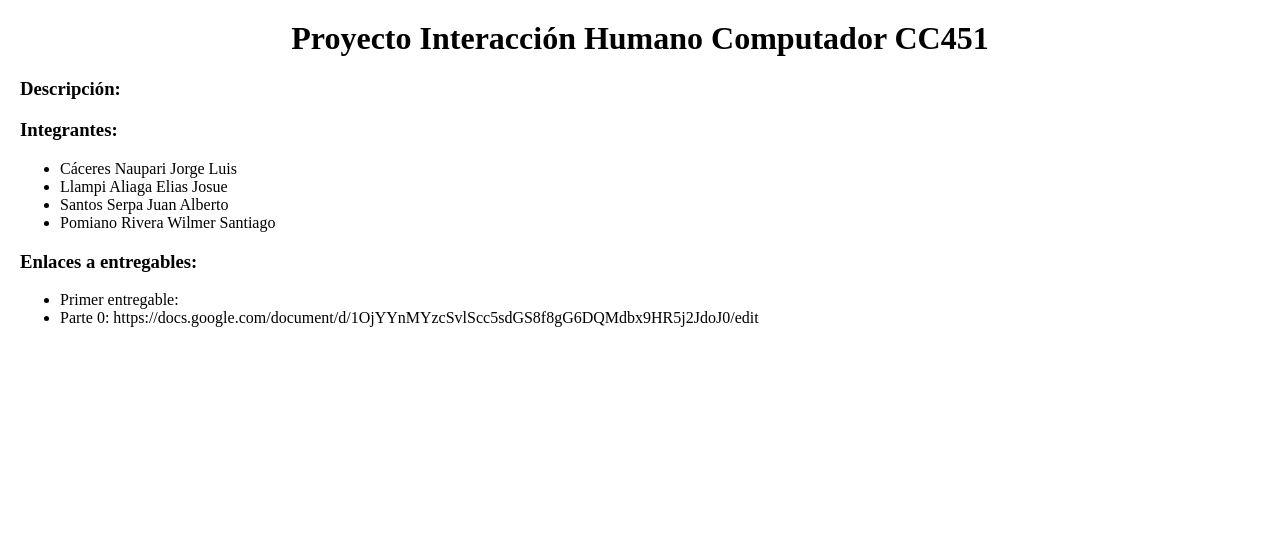
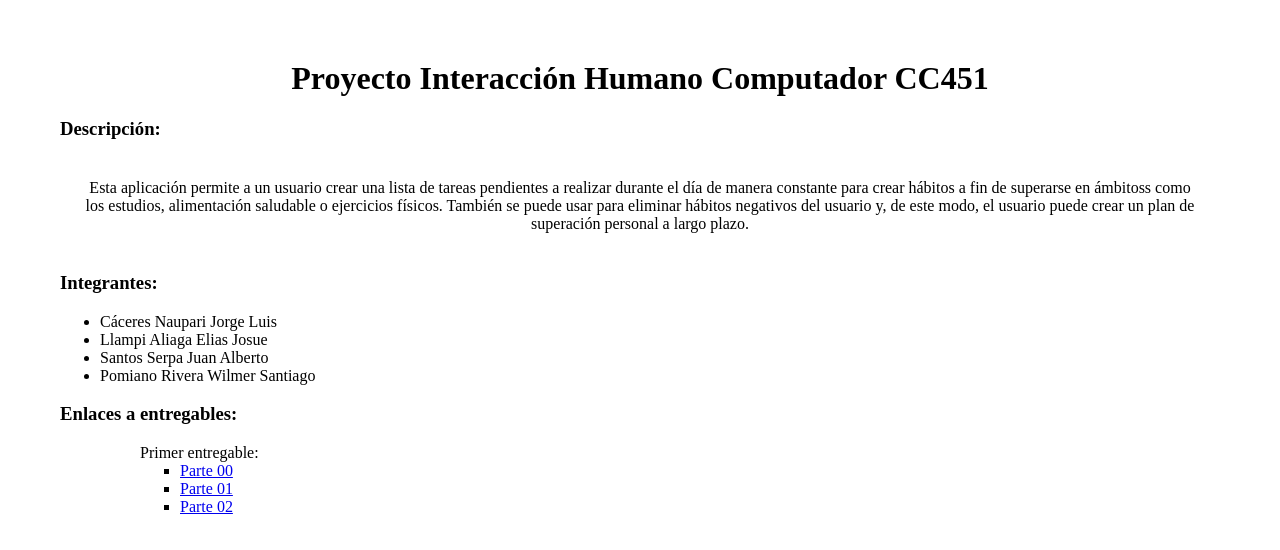
Before and after one commit to Llampi/llampi.github.io, a plain HTML site: page index.html in a window 1280 px wide. Drawn offline with Linux system fonts and the light colour scheme.

Commit message:
Update index.html

```diff
--- a/index.html
+++ b/index.html
@@ -1,8 +1,11 @@
-<body style="margin:10;padding:10" >
+<body style="margin:30;padding:30" >
 <H1><center>Proyecto Interacción Humano Computador  CC451</center> </H1>
 
 <h3>Descripción:</h3>
 
+<p style="text-align:center;padding:20">
+Esta aplicación permite a un usuario crear una lista de tareas pendientes a realizar durante el día de manera constante para crear hábitos a fin de superarse en ámbitoss como los estudios, alimentación saludable o ejercicios físicos. También se puede usar para eliminar hábitos negativos del usuario y, de este modo, el usuario puede crear un plan de superación personal a largo plazo.
+</p>
 <h3>Integrantes:<br></h3>
 <ul>
   <li>Cáceres Naupari Jorge Luis</li>
@@ -12,8 +15,16 @@
 </ul>
 <h3>Enlaces a entregables:<br></h3>
 <ul>
-  <li>Primer entregable: <li>
-  Parte 0: https://docs.google.com/document/d/1OjYYnMYzcSvlScc5sdGS8f8gG6DQMdbx9HR5j2JdoJ0/edit
+  	<ol>Primer entregable:
+		<ul>
+			<li><a href="https://docs.google.com/document/d/1OjYYnMYzcSvlScc5sdGS8f8gG6DQMdbx9HR5j2JdoJ0/edit">Parte 00</a></li>
+			<li><a href="https://docs.google.com/document/d/175E0SNPB4WRi4vdxOcjxk5F_Bn7M7ib7mljfu7Lf48o/edit">Parte 01</a></li>
+			<li><a href="https://docs.google.com/document/d/1ocYTE3A0Cj8xBZ7Ph25Hkn9DlkXa2sGGfL6QuF1ZORE/edit">Parte 02</a></li>
+
+		</ul>
+	</ol>
+
+
 </ul>
 
 
```
